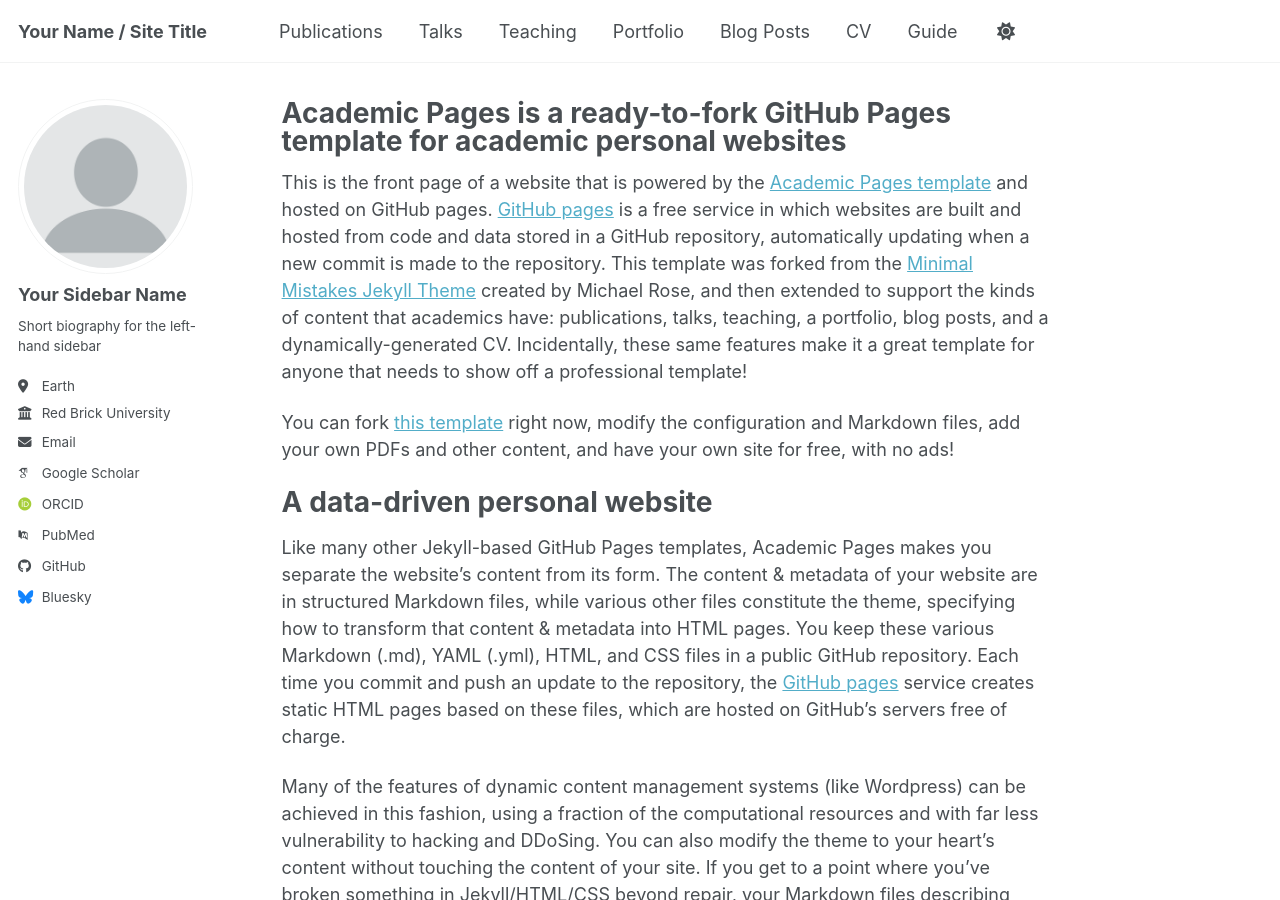
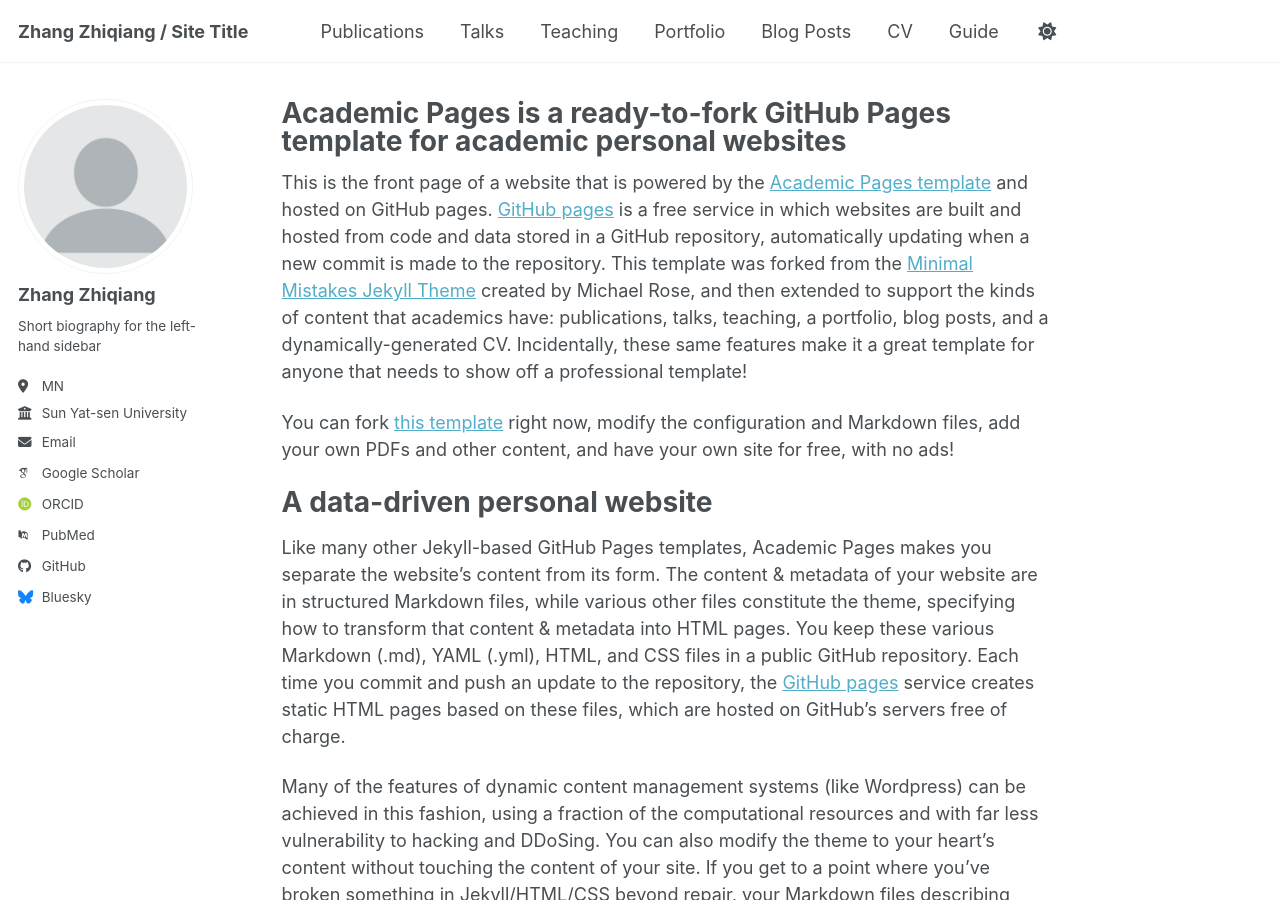
Before and after one commit to drzhangzhiqiang/zhang.zhiqiang.github.io, a Jekyll site: the page built from _pages/about.md, in a window 1280 px wide and 900 px high. Built offline with Jekyll 4.4.1, drawn with Linux system fonts in a browser that asks for light colours; some web fonts are replaced; a script bundle is joined from its source files by our own code; library files that are not in the unit come from our copies.

Commit message:
Update site title and author information

```diff
--- a/_config.yml
+++ b/_config.yml
@@ -9,7 +9,7 @@
 # Basic Site Settings
 locale                   : "en-US"
 site_theme               : "default" # Currently available options are "default", "air"
-title                    : "Your Name / Site Title"
+title                    : "Zhang Zhiqiang / Site Title"
 title_separator          : "-"
 name                     : &name "Your Name"
 description              : &description "Your Name's academic portfolio"   # Update this with a general description of your site, this is the default if not overridden by a page
@@ -24,11 +24,11 @@ repository               : "academicpages/academicpages.github.io"
 author:
   # Biographic information
   avatar           : "profile.png"
-  name             : "Your Sidebar Name"
+  name             : "Zhang Zhiqiang"
   pronouns         : # example: "she/her"
   bio              : "Short biography for the left-hand sidebar"
-  location         : "Earth"
-  employer         : "Red Brick University"
+  location         : "MN"
+  employer         : "Sun Yat-sen University"
   uri              : # URL
   email            : "none@example.org"
 
```
